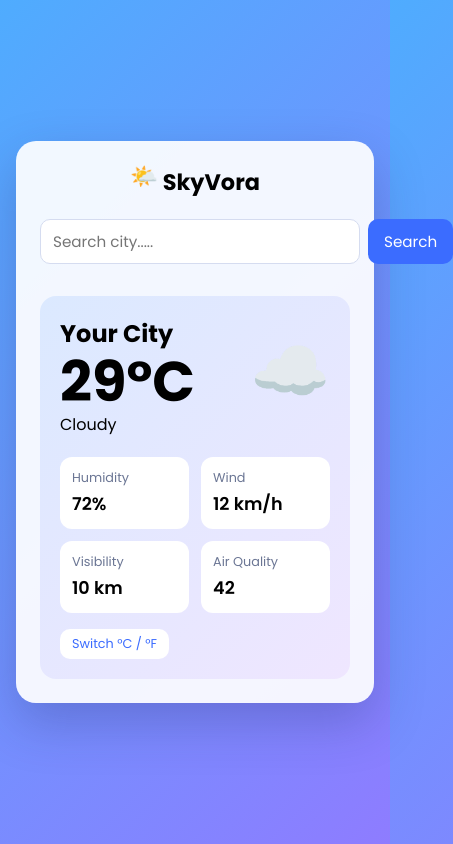
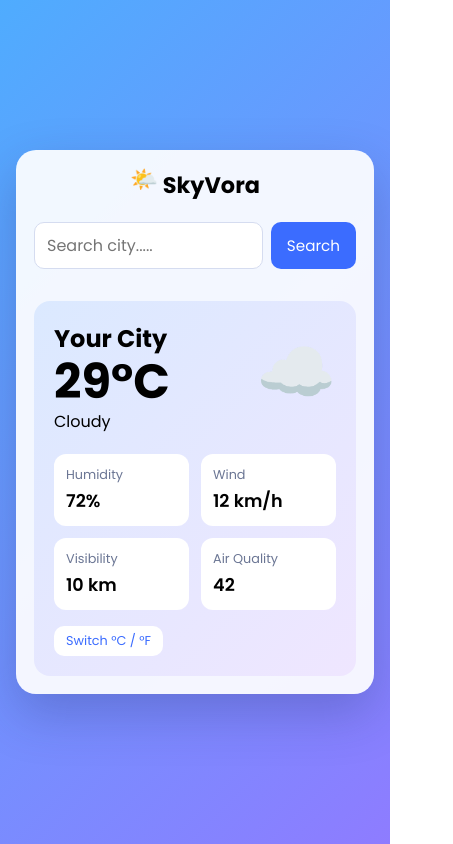
Before and after one commit to adwaitht22/weather-app, a plain HTML site: page index.html in a window 390 px wide. Shown: the whole page, 453 px wide, since content can reach past the window. Drawn offline with Linux system fonts and the light colour scheme.

Commit message:
fixed the search bar overflow in mobile view

```diff
--- a/styles.css
+++ b/styles.css
@@ -195,3 +195,29 @@ body.stormy { background: linear-gradient(135deg, #373b44, #4286f4); }
 .aqi-unhealthy { color: #d93025; }
 .aqi-very      { color: #8e44ad; }
 .aqi-hazardous { color: #7b1e3a; }
+
+
+/*fixing bar search overflow in mobile view*/
+#search-form {
+    width: 100%;
+}
+
+#city-input {
+    min-width: 0;
+    font-size: 1rem;
+}
+
+#search-form button {
+    flex-shrink: 0;
+}
+
+/*smaller padding and font sizes for mobile view*/
+@media (max-width: 420px) {
+    .app {
+        padding: 18px;
+    }
+
+    .temp {
+        font-size: 3rem;
+    }
+}
```
